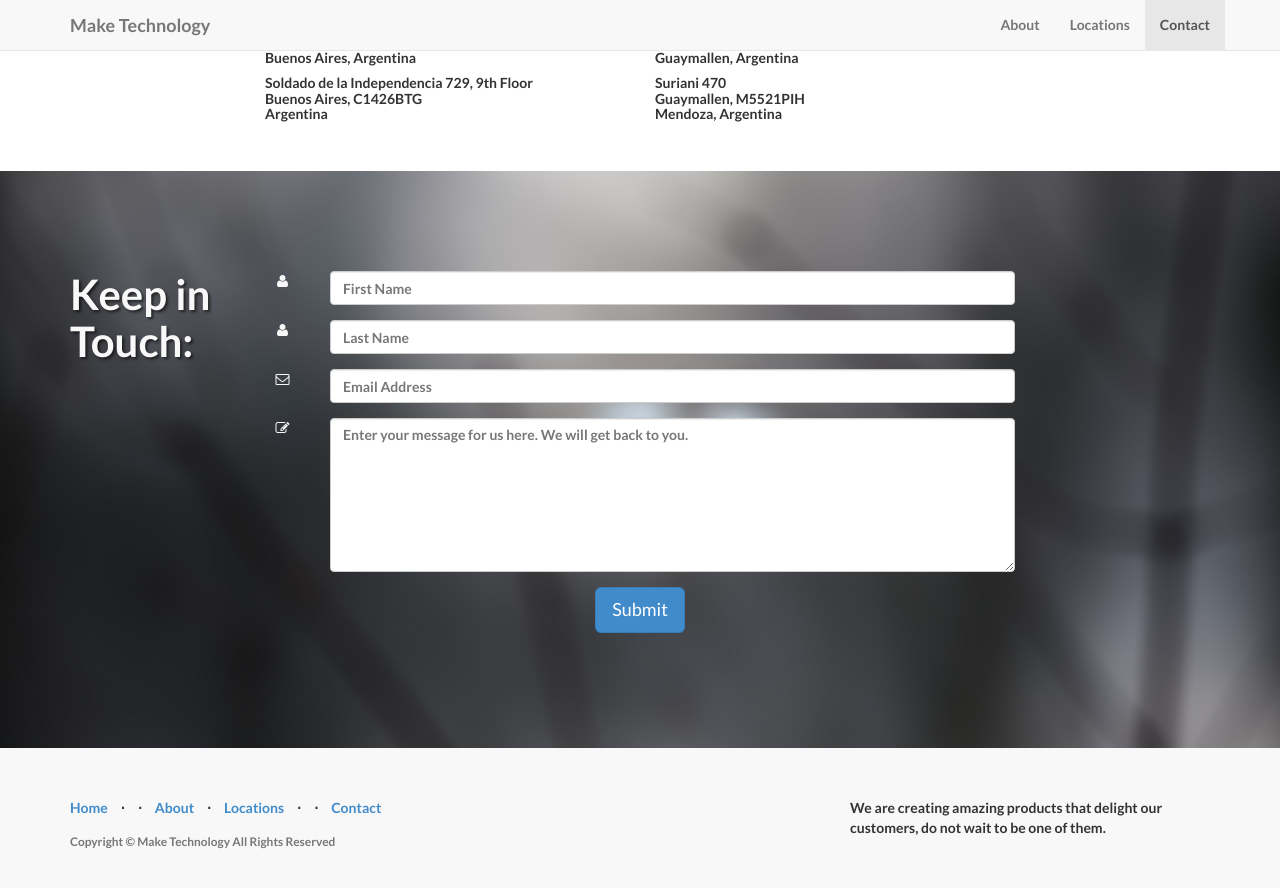
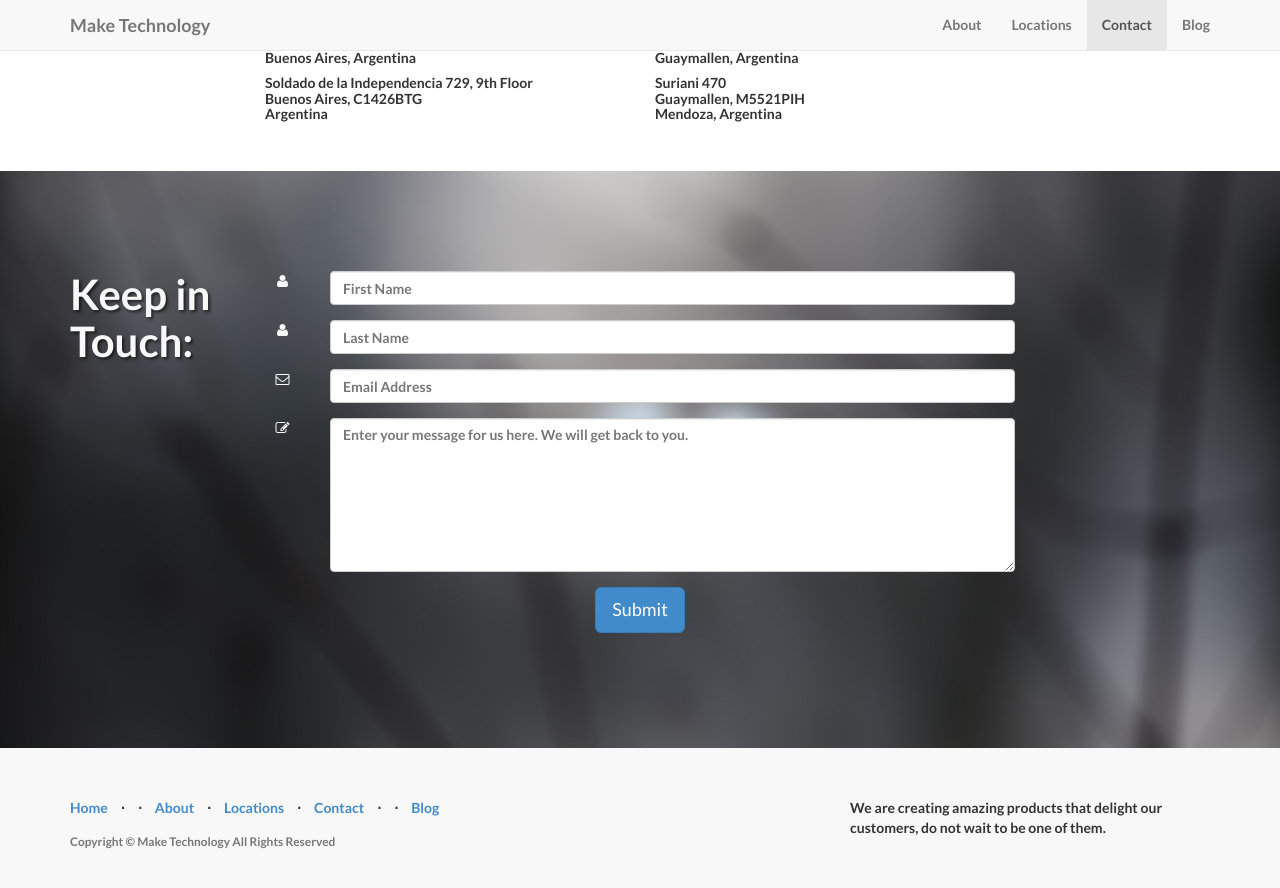
Before and after one commit to wemaketechnology/wemaketechnology.github.io, a Jekyll site: the page built from index.html, in a window 1280 px wide and 900 px high, scrolled down 2420 px. Shown: the top 888 px of the window. Built offline with Jekyll 4.4.1, drawn with Linux system fonts in a browser that asks for light colours.

Commit message:
Adding blog menu to header and footer - activating blog page

```diff
--- a/_includes/footer.html
+++ b/_includes/footer.html
@@ -23,9 +23,13 @@
                         <a href="#locations">Locations</a>
                     </li>
                     <li class="footer-menu-divider">&sdot;</li>
+                    <li>
+                        <a href="#contact">Contact</a>
+                    </li>
+                    <li class="footer-menu-divider">&sdot;</li>
                     <li class="footer-menu-divider">&sdot;</li>
                     <li>
-                        <a href="#contact">Contact</a>
+                        <a href="{{site.blog_path}}">Blog</a>
                     </li>
                 </ul>
                 <p class="copyright text-muted small">Copyright &copy; {{ site.title }} All Rights Reserved</p>
--- a/_includes/header.html
+++ b/_includes/header.html
@@ -31,6 +31,9 @@
                 <li>
                     <a class="page-scroll" href="#contact">Contact</a>
                 </li>
+                <li>
+                    <a href="{{site.blog_path}}">Blog</a>
+                </li>
             </ul>
         </div>
         <!-- /.navbar-collapse -->
```
